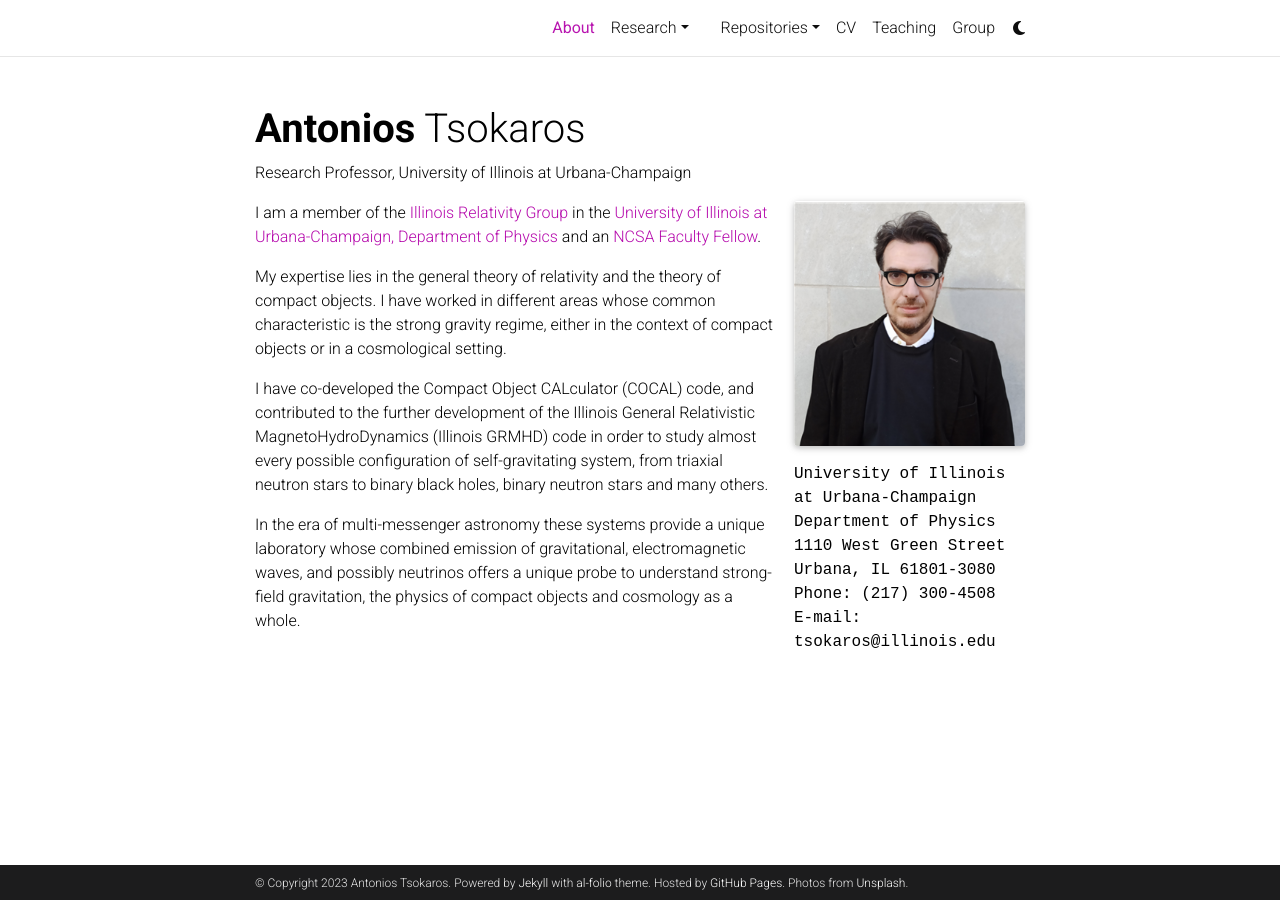
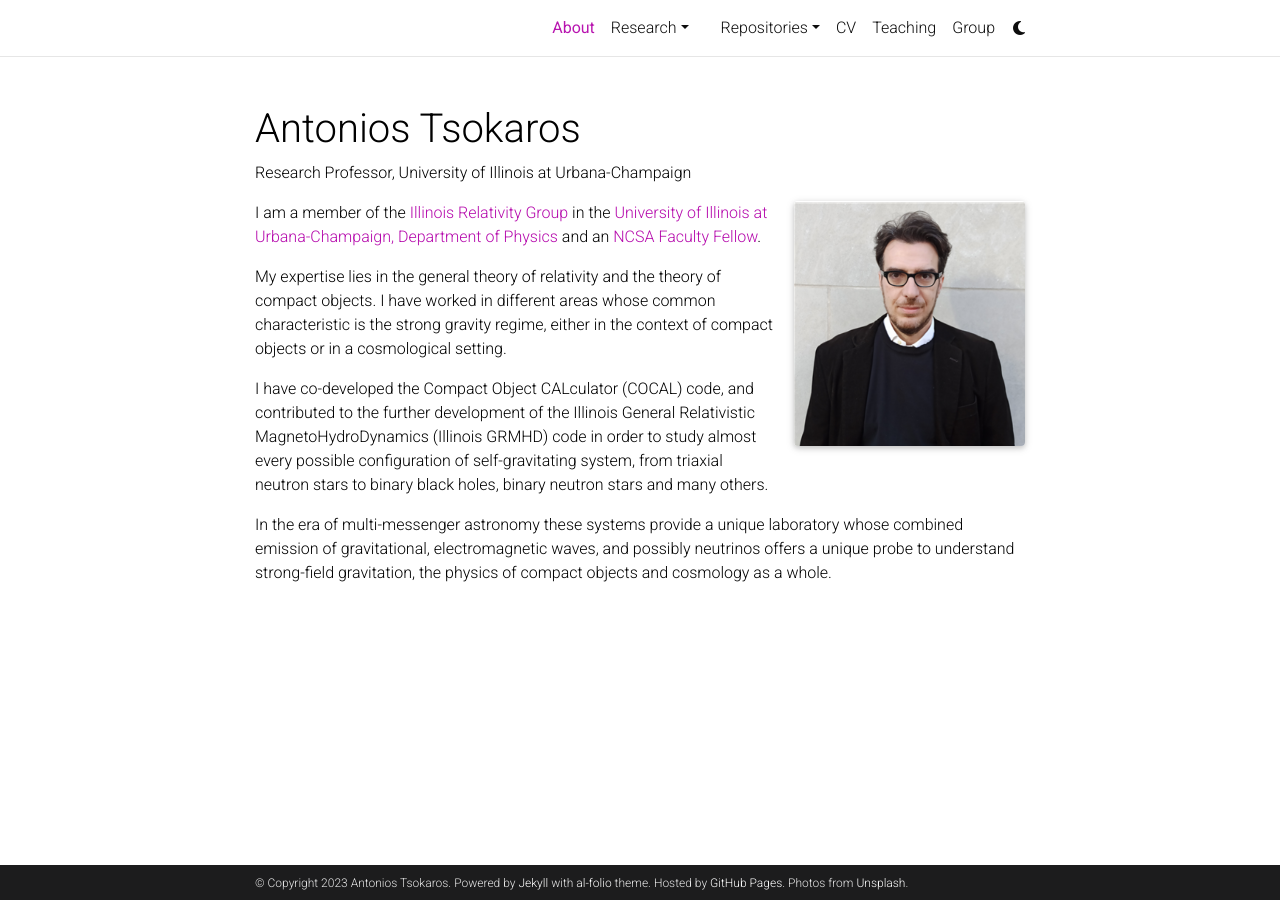
Before and after one commit to tsokaros/tsokaros.github.io, a Jekyll site: the page built from _pages/about.md, in a window 1280 px wide. Built offline with Jekyll 4.4.1, drawn with Linux system fonts in a browser that asks for light colours; full-size pictures stand in for the smaller copies a plugin makes; comment, search, counter and statistics services are not loaded; a style sheet for code colours, icons or effects is not loaded.

Commit message:
name in about page

```diff
--- a/_layouts/about.html
+++ b/_layouts/about.html
@@ -6,7 +6,7 @@
       <div class="post">
         <header class="post-header">
           <h1 class="post-title">
-            {% if site.title == "blank" -%}<span class="font-weight-bold">{{ site.first_name }}</span> {{ site.middle_name }} {{ site.last_name }}{%- else -%}{{ site.title }}{%- endif %}
+            {% if site.title == "blank" -%}{{ site.first_name }}{{ site.middle_name }} {{ site.last_name }}{%- else -%}{{ site.title }}{%- endif %}
           </h1>
           <p class="desc">{{ page.subtitle }}</p>
         </header>
--- a/_pages/about.md
+++ b/_pages/about.md
@@ -9,13 +9,6 @@
   image: Antonios.png
   image_circular: false # crops the image to make it circular
   more_info: >
-    <p>University of Illinois at Urbana-Champaign</p>
-    <p>Department of Physics</p>
-    <p>1110 West Green Street</p>
-    <p>Urbana, IL 61801-3080</p>
-    <p>Phone:</p>
-    <p>(217) 300-4508</p>
-    <p>E-mail: tsokaros@illinois.edu</p>
 
 news: false  # includes a list of news items
 latest_posts: false  # includes a list of the newest posts
```
